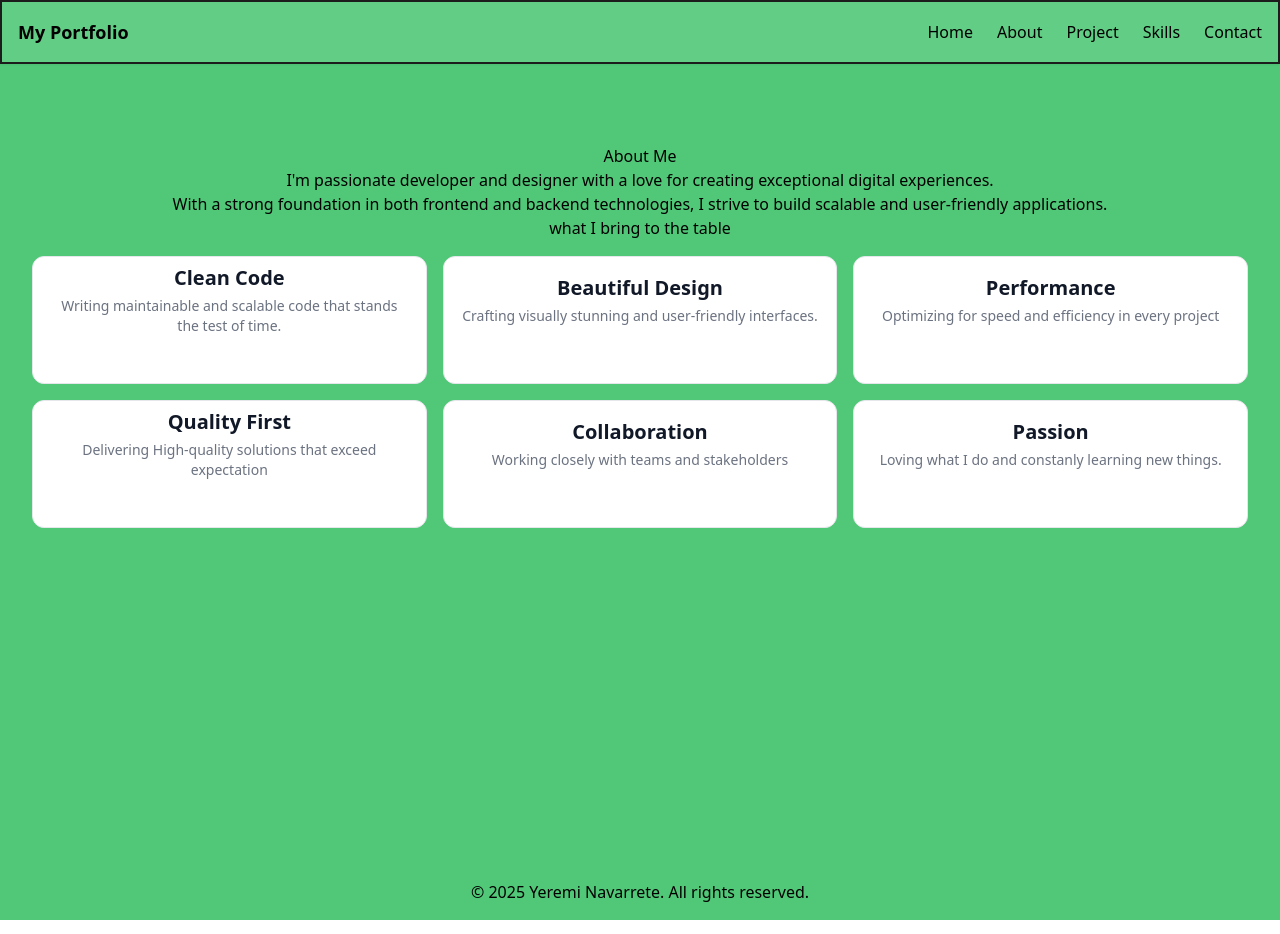
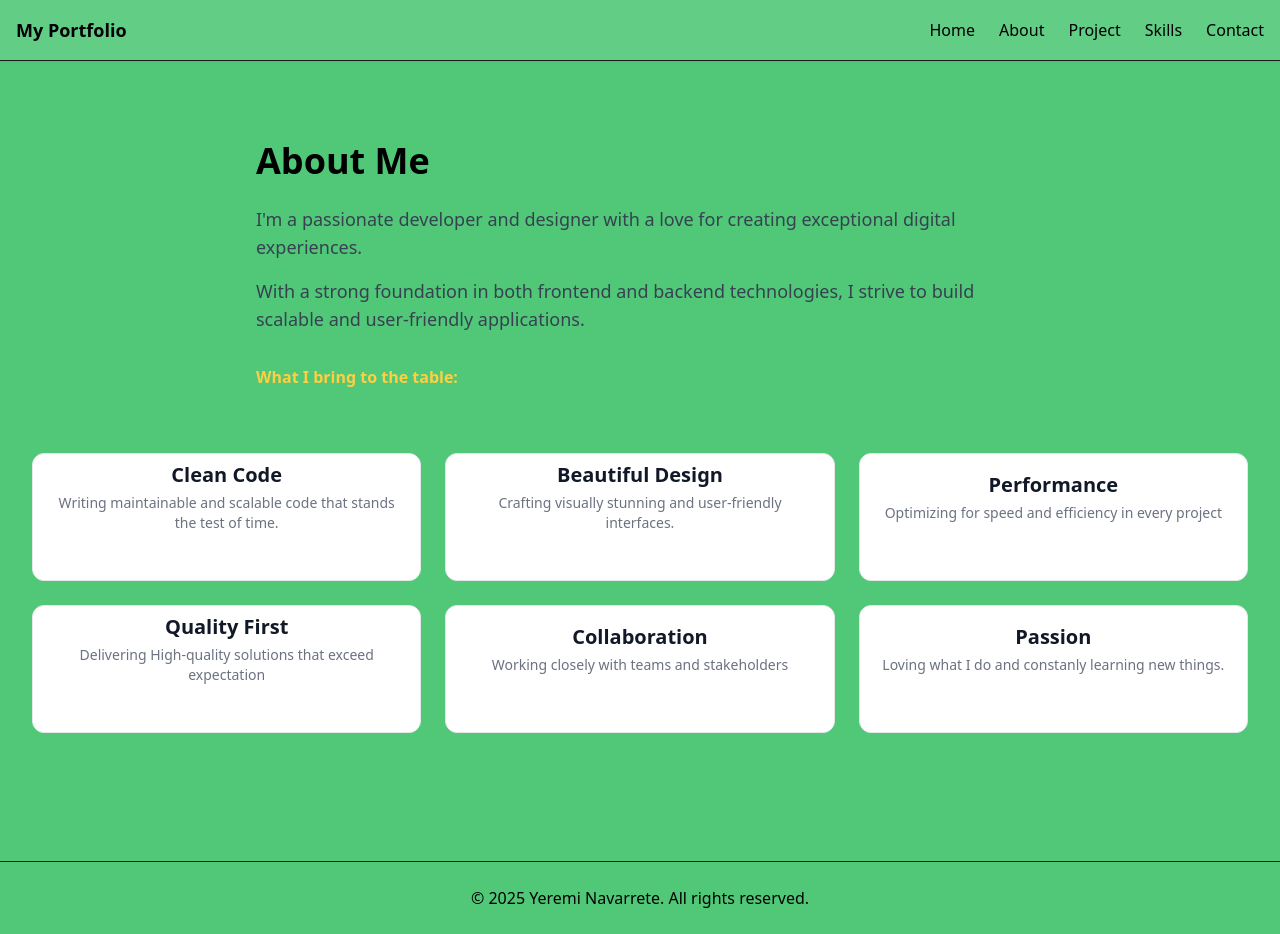
Before and after one commit to Yeremi804/yn-website, a React (Vite) app in the folder client/: page /about in a window 1280 px wide. Built offline with nearby package versions, Linux system fonts and the light colour scheme.

Commit message:
updated with fixes on UI bugs

```diff
--- a/client/src/layouts/MainLayout.jsx
+++ b/client/src/layouts/MainLayout.jsx
@@ -1,10 +1,10 @@
-import { Link, Outlet } from "react-router";
+import { Link, Outlet } from "react-router-dom";
 
 
 const MainLayout = () => {
     return (
-    <div className= "layout-container ">
-        <nav className ="sticky top-0 z-50 flex justify-between items-center p-4 border-2 border-brand-boundary bg-brand-bg/90 backdrop-blur-md shadow-sm">
+    <div className="flex flex-col min-h-screen">
+        <nav className ="sticky top-0 z-50 flex justify-between items-center p-4 border-b border-brand-boundary bg-brand-bg/90 backdrop-blur-md shadow-sm">
             <Link to="/" className="font-bold text-lg">My Portfolio</Link>
 
             {/*Navigation link on the far right*/}
@@ -17,10 +17,11 @@ const MainLayout = () => {
             </div>
         </nav>
 
-        <main>
+        <main className="flex-1 flex flex-col">
             <Outlet />
         </main>
-        <footer className="bg-brand-bg  p-4  text-center">
+        {/*Footer and the end of the page essentially */}
+        <footer className="bg-brand-bg p-6 text-center border-t border-brand-boundary">
             <p>© {new Date().getFullYear()} Yeremi Navarrete. All rights reserved.</p>
         </footer>
     </div>
--- a/client/src/pages/About/About.jsx
+++ b/client/src/pages/About/About.jsx
@@ -1,12 +1,15 @@
 import { Box, Container, ProjectCard } from "../../Components";
 export default function About() {
     return (
-        <Box>
-            <h1>About Me</h1>
-            <p> I'm passionate developer and designer with a love for creating exceptional digital experiences.</p>
-            <p> With a strong foundation in both frontend and backend technologies, I strive to build scalable and user-friendly applications.</p>
-            <p>what I bring to the table</p>
-            <Container cols="grid-cols-3 md:grid-cols-3" >
+        <Box className="py-12">
+            <header className="max-w-3xl mb-12">
+                <h1 className="text-4xl font-bold mb-6">About Me</h1>
+                <p className="text-lg text-gray-700 mb-4"> I'm a passionate developer and designer with a love for creating exceptional digital experiences.</p>
+                <p className="text-lg text-gray-700 mb-4"> With a strong foundation in both frontend and backend technologies, I strive to build scalable and user-friendly applications.</p>
+                <p className="font-semibold text-brand-bt mt-8">What I bring to the table:</p>
+            </header>
+
+            <Container cols="grid-cols-1 md:grid-cols-3" className="gap-6">
                 <ProjectCard title="Clean Code" subtitle="Writing maintainable and scalable code that stands the test of time." />
                 <ProjectCard title="Beautiful Design" subtitle="Crafting visually stunning and user-friendly interfaces." />
                 <ProjectCard title="Performance" subtitle="Optimizing for speed and efficiency in every project" />
--- a/client/src/pages/Home/Home.jsx
+++ b/client/src/pages/Home/Home.jsx
@@ -1,25 +1,31 @@
 import {Box, ButtonInteration, Container, ProjectCard} from "../../Components";
+import { useNavigate } from "react-router-dom";
 
 export default function Home() {
+    const navigate = useNavigate();
+
     return (
       //May include a photo later
             //also may change the coding architecture to include these text as a components for reusablilty
             //another thing to note: don't put anything in the box, it will appear
-        <Box centered={true} >
-            <h1 className="text-2xl text-center text-brand-text p-2">Hi, I'm Yeremi Navarrete</h1>
-            <h2 className="text-4xl text-center text-brand-bt"> Creative Developer & Designer</h2>
-            <p className="text-center text-brand-text p-8"> I specialized in crafting engaging digitial experiences through innovative web development and design. Welcome to my portfolio!</p>
-            <Container>
-                {/* Future buttons for portfolio navigation */}
-                <ButtonInteration>View My Work<span>→</span></ButtonInteration>
-                <ButtonInteration>Get In Touch<span>→</span></ButtonInteration>
-            </Container>
+        <Box centered={true} className="flex-1 py-12">
+            <section className="flex flex-col items-center max-w-3xl mx-auto mb-12">
+                <h1 className="text-2xl text-center text-brand-text p-2">Hi, I'm Yeremi Navarrete</h1>
+                <h2 className="text-4xl text-center text-brand-bt font-bold"> Creative Developer & Designer</h2>
+                <p className="text-center text-brand-text py-6 px-4">
+                    I specialize in crafting engaging digital experiences through innovative web development and design. Welcome to my portfolio!
+                </p>
+                <div className="flex gap-4 justify-center mt-4">
+                    <ButtonInteration onClick={() => navigate("/project")}>View My Work <span>→</span></ButtonInteration>
+                    <ButtonInteration onClick={() => navigate("/contact")}>Get In Touch <span>→</span></ButtonInteration>
+                </div>
+            </section>
 
-            <Container cols="grid-cols-2 md:grid-cols-3" className="max-w-5xl mx-auto w-full">
+            <Container cols="grid-cols-1 sm:grid-cols-2 md:grid-cols-3" className="max-w-5xl mx-auto w-full gap-6">
                 {/* Future social media links */}
-                <ProjectCard title="GitHub" subtitle="See my projects"  onClick={() => window.open("/Project", "_blank")}/>
-                <ProjectCard title="About" subtitle="Learn about my me"  onClick={() => window.open("/about", "_self")}/>
-                <ProjectCard title="Contact" subtitle={"Get in touch"}  onClick={() => window.open("/contact", "_self")}/>
+                <ProjectCard title="Projects" subtitle="See my latest work"  onClick={() => navigate("/project")}/>
+                <ProjectCard title="About" subtitle="Learn about my journey"  onClick={() => navigate("/about")}/>
+                <ProjectCard title="Contact" subtitle={"Get in touch"}  onClick={() => navigate("/contact")}/>
             </Container>
         </Box>
     );
--- a/client/src/pages/Project/Projects.jsx
+++ b/client/src/pages/Project/Projects.jsx
@@ -1,10 +1,13 @@
 import { Box, Container, ProjectCard } from "../../Components";
 export default function Projects() {
     return (
-        <Box>
-           <h1 className="text-brand-text">Featured Projects</h1>
-           <p>A Selection of my recent work showcasing various skills and technologies.</p>
-           <Container cols="grid-cols-1 md:grid-cols-2 lg:grid-cols-3">
+        <Box className="py-12">
+           <header className="mb-12">
+             <h1 className="text-4xl font-bold text-brand-text mb-4">Featured Projects</h1>
+             <p className="text-lg text-gray-600">A selection of my recent work showcasing various skills and technologies.</p>
+           </header>
+
+           <Container cols="grid-cols-1 md:grid-cols-2 lg:grid-cols-3" className="gap-8">
               {/* Project cards with website screenshots */}
               <ProjectCard title="RetroReplay" subtitle="Collaboration with Team member and Creation for Commercial Product using WaterFall Model" imageUrl="https://api.microlink.io/?url=https://retroreplay.vercel.app/credits&screenshot=true&meta=false&embed=screenshot.url" onClick={() => window.open("https://retroreplay.vercel.app/credits", "_blank")}/>
               <ProjectCard title="YN Portfolio" subtitle="My Personal Portfolio Website built with React and Tailwind CSS" imageUrl="https://api.microlink.io/?url=https://github.com/Yeremi804&screenshot=true&meta=false&embed=screenshot.url" onClick={() => window.open("https://github.com/Yeremi804", "_blank")}/>
```
